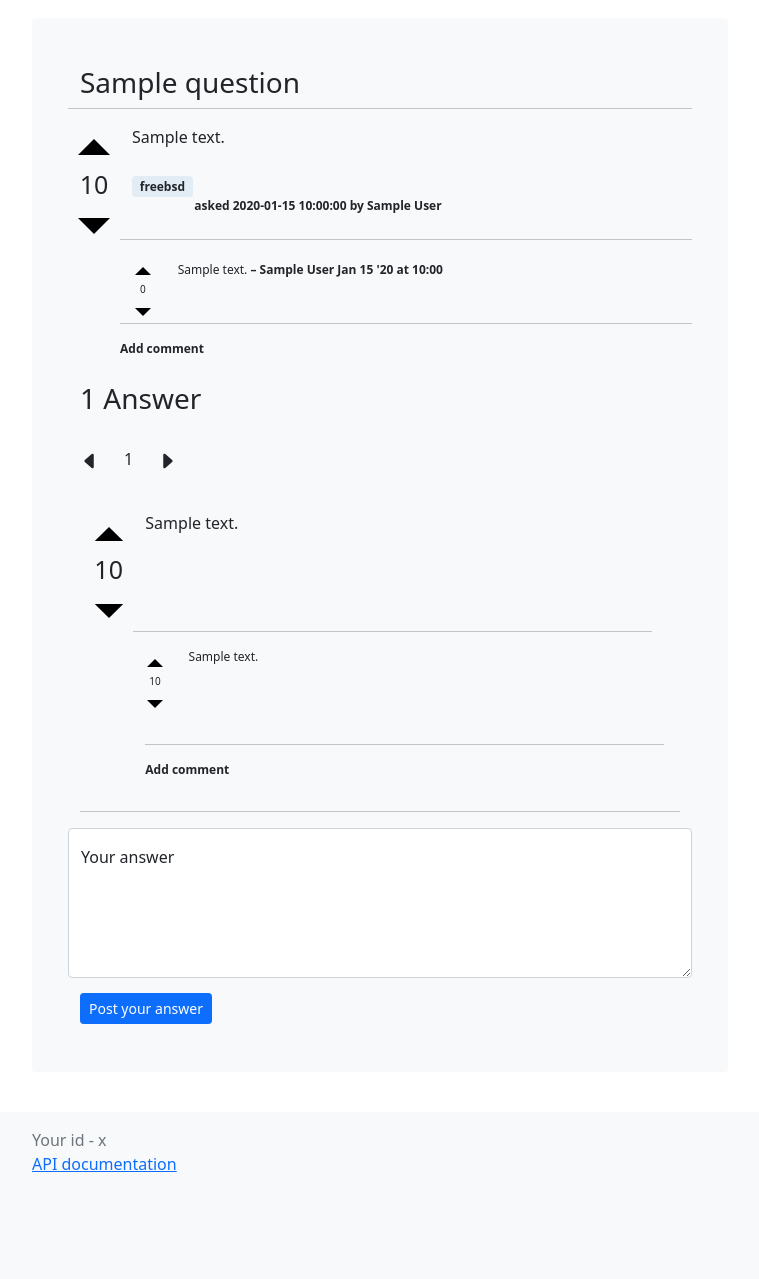
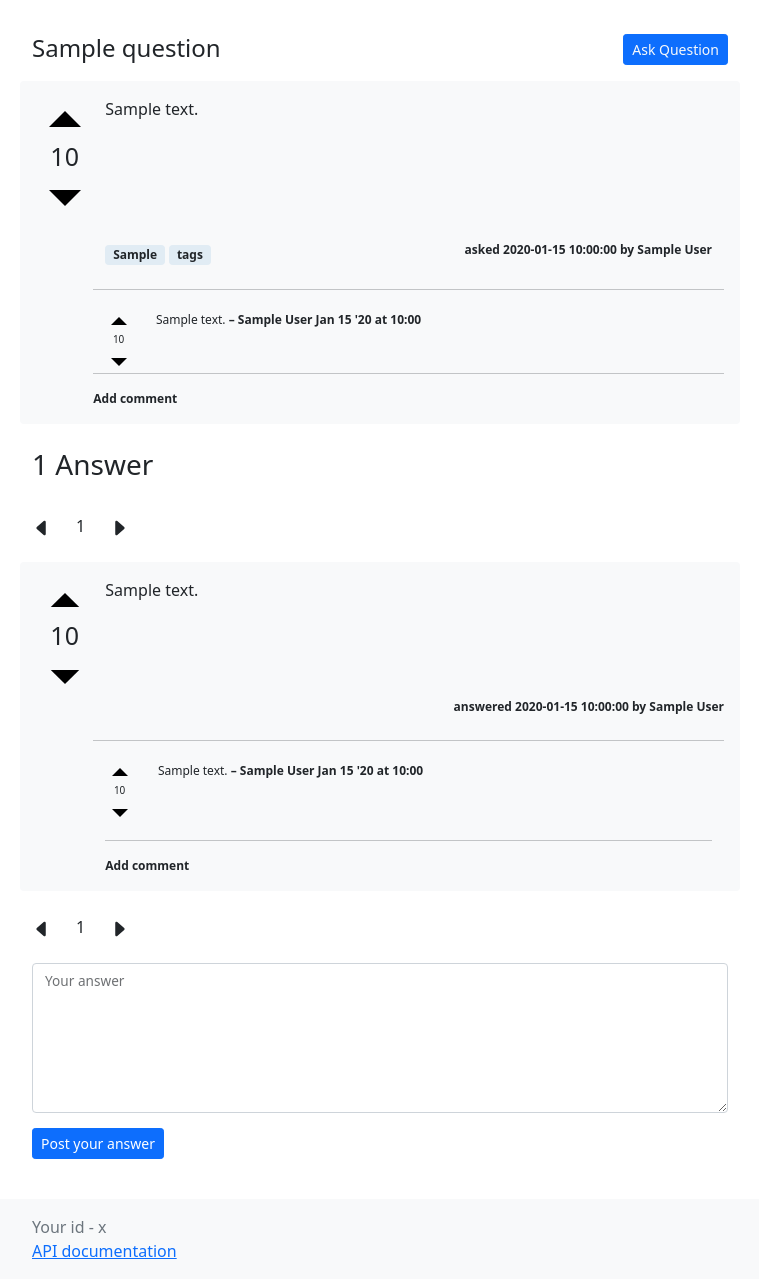
Before and after one commit to barsikus007/ShitOverFlow, a FastAPI app: template templates/thread.html in a window 1280 px wide. Shown: the part 70-1349 px from the top of the page, without its empty margins (260-1019 px from the left). Before the commit the page ends 1242 px from the top, so only its background shows below. Run offline with FastAPI, Linux system fonts and the light colour scheme; the template is opened without the code that fills it: most values are stand-ins (such as "Sample title", 1, 10 or a date in 2020).

Commit message:
div madness fix

```diff
--- a/static/style.css
+++ b/static/style.css
@@ -9,6 +9,10 @@
 .link-dark {
     font-size: 12px;
     font-weight: 600;
+}
+
+.post_cell {
+    min-height: 120px;
 }
 
 .comment-button {
--- a/templates/thread.html
+++ b/templates/thread.html
@@ -5,12 +5,15 @@
 {% block desc_og %}{{ question.body }}{% endblock %}
 
 {% block main %}
-<div class="bg-light p-5 rounded">
-    <div class="row">
-        <h3>{{ question.title }}</h3>
-        <hr>
+<div class="d-flex justify-content-between pt-3">
+    <h4>{{ question.title }}</h4>
+    <div class="pb-3">
+        <button type="button" class="btn btn-primary btn-sm">
+            <a class="link-light" href="/questions/ask" style="text-decoration: none;">Ask Question</a>
+        </button>
     </div>
-    <div class="row">
+</div>
+<div class="bg-light p-3 rounded row">
     <div class="col-1 d-flex justify-content-center">
         <div class="vote">
             <div class="row">
@@ -22,13 +25,7 @@
                 </button>
             </div>
 
-                <div class="row">
-                    <div class="col-12 d-flex justify-content-center">
-                        <div class="vote-count">
-                            {{ question.score }}
-                        </div>
-                    </div>
-                </div>
+            <div class="row d-flex justify-content-center vote-count">{{ question.score }}</div>
 
             <div class="row">
                 <button class="arrow-down">
@@ -42,12 +39,17 @@
     </div>
 
     <div class="col-11">
-            <div class="postcell text-field">{{ question.body }}</div>
-
+            <div class="post_cell text-field">{{ question.body }}</div>
             <br>
             <div class="row">
-                <div class="col-6">
-                    <div class="badge text-dark" style="background: #E1ECF4;">freebsd</div>
+                <div class="col-5">
+                    {% if question.tags %}
+                        {% for tag in question.tags.split() %}
+                            <span class="tag badge text-dark">
+                            {{ tag }}
+                        </span>
+                        {% endfor %}
+                    {% endif %}
                 </div>
 
                 <div class="col-7 d-flex justify-content-end fw-bold" title="{{ question.created_at.strftime('%H:%M %d.%m.%Y') }}" style="font-size: 12px">
@@ -70,10 +72,8 @@
                             </button>
                         </div>
 
-                                <div class="row">
-                                    <div class="col-12 d-flex justify-content-center">
-                                        <div class="vote-count comment-vote-count">0</div>
-                                    </div>
+                        <div class="d-flex justify-content-center row vote-count comment-vote-count">
+                            {{ comment.score }}
                         </div>
 
                         <div class="row">
@@ -173,17 +173,22 @@
                     <div class="answer-cell">
                         <p>{{ answer.body }}</p>
                     </div>
+                </div>
+
+                <div class="row d-flex justify-content-end fw-bold" title="{{ answer.created_at.strftime('%H:%M %d.%m.%Y') }}" style="font-size: 12px;">answered {{ answer.human_time }} by {{ answer.author }}</div>
+                <br>
 
                 <div class="row comments">
                     {% for comment in answer.comments %}
                     <hr>
                     <div class="comment">
                         <div class="row">
-                                <div class="col-1 ">
+                            <div class="col-1">
                                 <div class="comment-vote">
                                     <div class="row">
                                         <button class="arrow-up">
-                                                <svg aria-hidden="true" class="svg-icon iconArrowUpLg" width="18"
+                                            <svg aria-hidden="true" class="svg-icon iconArrowUpLg"
+                                                 width="18"
                                                  height="18"
                                                  viewBox="0 0 36 36">
                                                 <path d="M2 26h32L18 10 2 26z"></path>
@@ -208,14 +213,16 @@
                             </div>
 
                             <div class="col-11">
-                                    <div class="comment-text">{{ comment.body }}</div>
-                                </div>
+                                <span class="comment-text">{{ comment.body }} </span>
+                                <span class="comment-text fw-bold" title="{{ comment.created_at.strftime('%H:%M %d.%m.%Y') }}">– {{ comment.author }} {{ comment.created_at.strftime("%b %d '%y at %H:%M") }}</span>
                             </div>
                         </div>
                     </div>
                     {% endfor %}
+                </div>
+                <hr>
+
                 <div class="new-comment">
-                        <hr>
                     <div class="row">
                         <div class="col-3">
                             <div class="clickable comment-button">
@@ -224,29 +231,45 @@
                         </div>
                     </div>
                 </div>
+            </div>
+        </div>
+    </div>
+    {% endfor %}
 
+    <br>
+    <div class="answer-pages row pages d-flex justify-content-start">
+        <div class="col-auto clickable button-prev">
+            <svg xmlns="http://www.w3.org/2000/svg" width="20" height="20"
+                 fill="currentColor"
+                 class="bi bi-caret-left-fill" viewBox="0 0 16 16">
+                <path d="m3.86 8.753 5.482 4.796c.646.566 1.658.106 1.658-.753V3.204a1 1 0 0 0-1.659-.753l-5.48 4.796a1 1 0 0 0 0 1.506z"/>
+            </svg>
+        </div>
+
+        <div class="col-auto page-number" style="font-size: 16px;">
+            1
+        </div>
+
+        <div class="col-auto clickable button-next">
+            <svg xmlns="http://www.w3.org/2000/svg" width="20" height="20"
+                 fill="currentColor"
+                 class="bi bi-caret-right-fill" viewBox="0 0 16 16">
+                <path d="m12.14 8.753-5.482 4.796c-.646.566-1.658.106-1.658-.753V3.204a1 1 0 0 1 1.659-.753l5.48 4.796a1 1 0 0 1 0 1.506z"/>
+            </svg>
         </div>
     </div>
 
-
-        </div>
-        {% endfor %}
     <div class="new-answer">
-            <hr>
+        <br>
         <form>
-                <div class="row form-floating">
-                            <textarea class="form-control" placeholder="Leave a answer here" id="answerTextarea"
-                                      style="height: 150px"></textarea>
+            <div class="form-floating">
+                <textarea class="form-control" id="answerTextarea" style="height: 150px"></textarea>
                 <label for="answerTextarea">Your answer</label>
             </div>
-                <div class="row">
             <div style="padding-top: 15px;">
                 <button type="button" class="btn btn-primary btn-sm">Post your answer</button>
             </div>
-                </div>
         </form>
-        </div>
-
     </div>
 </div>
 {% endif %}
```
Lines whose indentation alone changed are shown as unchanged.
